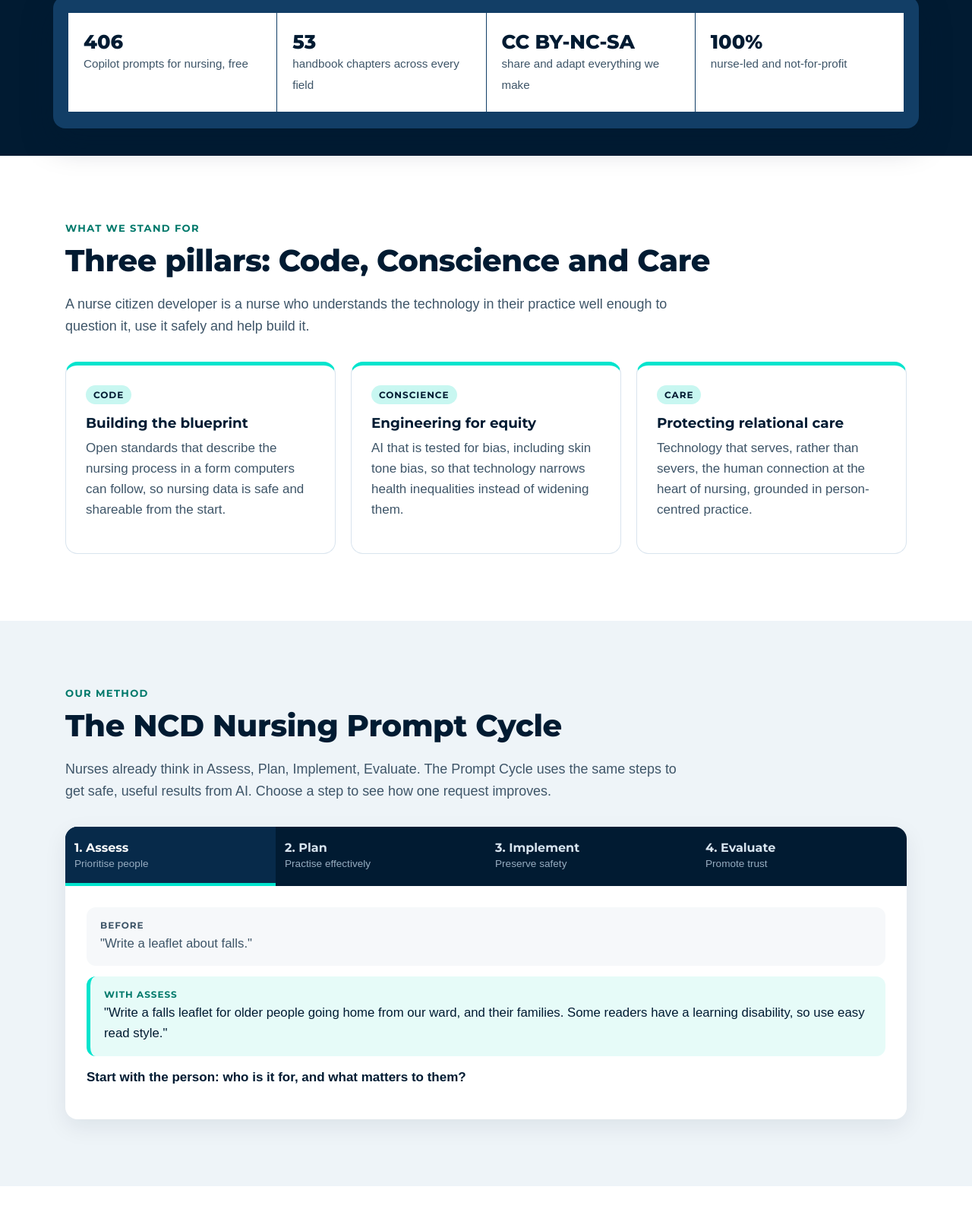
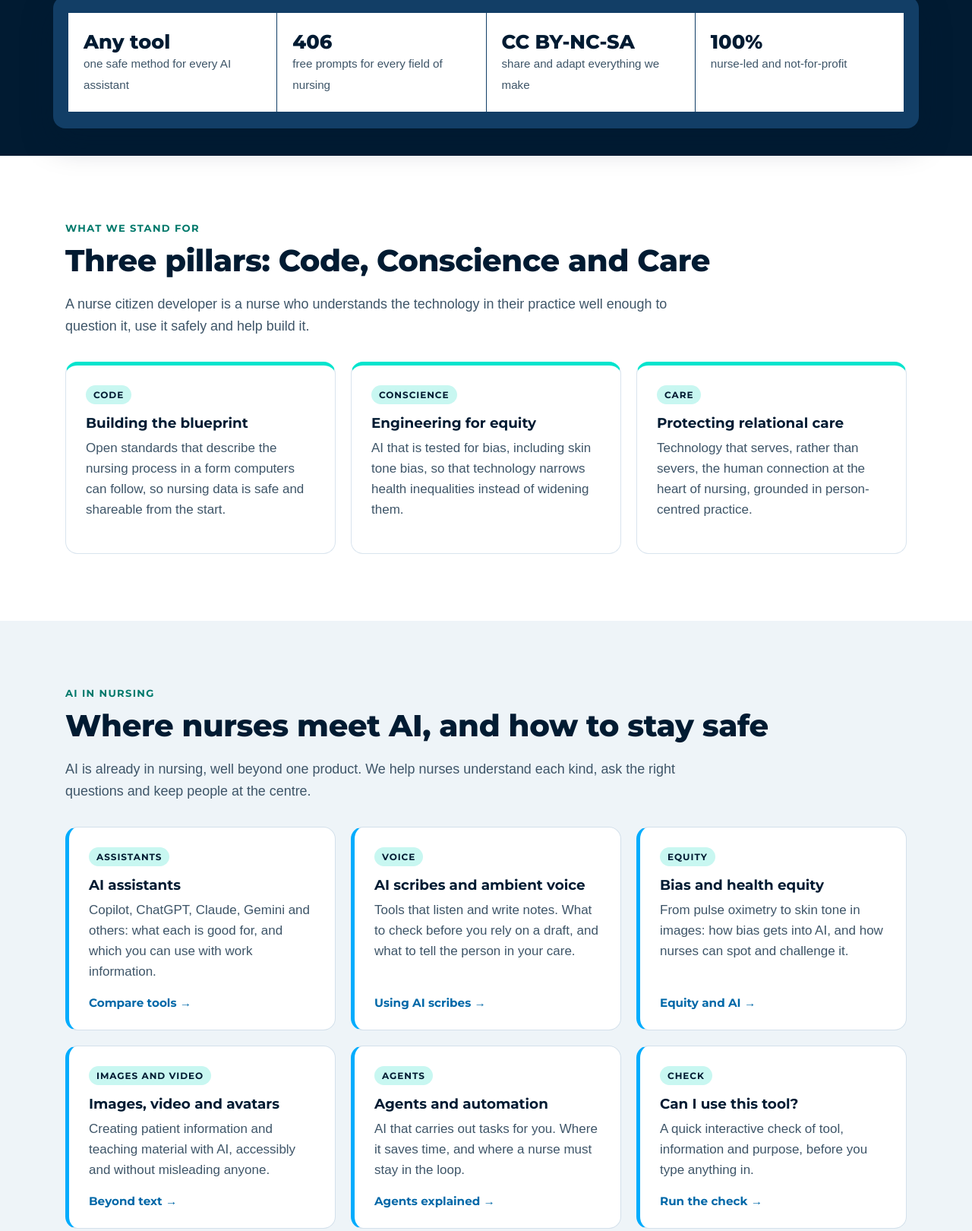
Before and after one commit to Clinical-Quality-Artifical-Intelligence/ncd-website, a plain HTML site: page index.html in a window 1280 px wide. Shown: the part 715-2335 px from the top of the page at 76% size. Drawn offline with Linux system fonts and the light colour scheme.

Commit message:
Make the site tool-neutral and add 'Where nurses meet AI'
Co-Authored-By: Claude Opus 5.5 <noreply@anthropic.com>

```diff
--- a/assets/site.css
+++ b/assets/site.css
@@ -34,6 +34,7 @@ img { max-width: 100%; height: auto; display: block; }
 .skip:focus { left: 16px; top: 16px; background: var(--white); padding: 8px 12px; z-index: 20; }
 section { padding: 88px 0; }
 section.alt { background: var(--mist); }
+.cards.ai .card { border-left: 5px solid var(--blue); }
 
 /* header */
 .top { background: var(--navy); position: sticky; top: 0; z-index: 10; border-bottom: 1px solid var(--navy-tint); }
@@ -176,3 +177,6 @@ footer a { color: var(--teal); }
   .feature { padding: 24px; }
   .foot { grid-template-columns: 1fr; }
 }
+
+.alt .feature { background: var(--white); }
+.alt .card { border-color: #d3e0eb; }
--- a/index.html
+++ b/index.html
@@ -29,6 +29,7 @@
     <a href="#top" class="brand" aria-label="Nursing Citizen Development home"><img src="assets/ncd-logo-reversed.png" alt="Nursing Citizen Development"></a>
     <button class="menu" aria-expanded="false" aria-controls="nav">Menu</button>
     <nav id="nav" aria-label="Main">
+      <a href="#ai">AI in nursing</a>
       <a href="#cycle">Prompt Cycle</a>
       <a href="#free">Free resources</a>
       <a href="#projects">Projects</a>
@@ -67,8 +68,8 @@
 
 <section class="stats" aria-label="At a glance">
   <div class="wrap">
-    <div><strong>406</strong><span>Copilot prompts for nursing, free</span></div>
-    <div><strong>53</strong><span>handbook chapters across every field</span></div>
+    <div><strong>Any tool</strong><span>one safe method for every AI assistant</span></div>
+    <div><strong>406</strong><span>free prompts for every field of nursing</span></div>
     <div><strong>CC BY-NC-SA</strong><span>share and adapt everything we make</span></div>
     <div><strong>100%</strong><span>nurse-led and not-for-profit</span></div>
   </div>
@@ -99,11 +100,27 @@
   </div>
 </section>
 
-<section class="alt" id="cycle" aria-labelledby="cycle-h">
+<section class="alt" id="ai" aria-labelledby="ai-h">
+  <div class="wrap">
+    <p class="eyebrow">AI in nursing</p>
+    <h2 id="ai-h">Where nurses meet AI, and how to stay safe</h2>
+    <p class="intro">AI is already in nursing, well beyond one product. We help nurses understand each kind, ask the right questions and keep people at the centre.</p>
+    <div class="cards three ai">
+      <a class="card link" href="https://practicedev.cloud/docs/choosing-platforms/tool-comparison"><span class="tag">Assistants</span><h3>AI assistants</h3><p>Copilot, ChatGPT, Claude, Gemini and others: what each is good for, and which you can use with work information.</p><span class="go">Compare tools</span></a>
+      <a class="card link" href="https://practicedev.cloud/docs/responsible-use/ai-scribes-on-placement"><span class="tag">Voice</span><h3>AI scribes and ambient voice</h3><p>Tools that listen and write notes. What to check before you rely on a draft, and what to tell the person in your care.</p><span class="go">Using AI scribes</span></a>
+      <a class="card link" href="https://practicedev.cloud/docs/equity-and-ai"><span class="tag">Equity</span><h3>Bias and health equity</h3><p>From pulse oximetry to skin tone in images: how bias gets into AI, and how nurses can spot and challenge it.</p><span class="go">Equity and AI</span></a>
+      <a class="card link" href="https://practicedev.cloud/docs/beyond-text/images"><span class="tag">Images and video</span><h3>Images, video and avatars</h3><p>Creating patient information and teaching material with AI, accessibly and without misleading anyone.</p><span class="go">Beyond text</span></a>
+      <a class="card link" href="https://practicedev.cloud/docs/copilot/agents"><span class="tag">Agents</span><h3>Agents and automation</h3><p>AI that carries out tasks for you. Where it saves time, and where a nurse must stay in the loop.</p><span class="go">Agents explained</span></a>
+      <a class="card link" href="https://practicedev.cloud/docs/tools/can-i-use-this"><span class="tag">Check</span><h3>Can I use this tool?</h3><p>A quick interactive check of tool, information and purpose, before you type anything in.</p><span class="go">Run the check</span></a>
+    </div>
+  </div>
+</section>
+
+<section id="cycle" aria-labelledby="cycle-h">
   <div class="wrap">
     <p class="eyebrow">Our method</p>
     <h2 id="cycle-h">The NCD Nursing Prompt Cycle</h2>
-    <p class="intro">Nurses already think in Assess, Plan, Implement, Evaluate. The Prompt Cycle uses the same steps to get safe, useful results from AI. Choose a step to see how one request improves.</p>
+    <p class="intro">Nurses already think in Assess, Plan, Implement, Evaluate. The Prompt Cycle uses the same steps to get safe, useful results from any AI assistant: Copilot, ChatGPT, Claude, Gemini or the tool your organisation has approved. Choose a step to see how one request improves.</p>
     <div class="cycle" data-cycle>
       <div class="steps" role="tablist" aria-label="Prompt Cycle steps">
         <button role="tab" id="t-a" aria-selected="true" aria-controls="p-a">1. Assess<small>Prioritise people</small></button>
@@ -120,7 +137,7 @@
         <div role="tabpanel" id="p-p" aria-labelledby="t-p" hidden>
           <p class="before"><span>Before</span>"Write a falls leaflet for older people…"</p>
           <p class="after"><span>With Plan</span>"…Use only the attached NICE guideline. Add nothing it doesn't say. One A4 page, reading age 9, with five short headings."</p>
-          <p class="why">Ground it in evidence and decide the shape before Copilot starts.</p>
+          <p class="why">Ground it in evidence and decide the shape before the AI starts.</p>
         </div>
         <div role="tabpanel" id="p-i" aria-labelledby="t-i" hidden>
           <p class="before"><span>Before</span>"…One A4 page, reading age 9."</p>
@@ -137,7 +154,7 @@
   </div>
 </section>
 
-<section id="free" aria-labelledby="free-h">
+<section class="alt" id="free" aria-labelledby="free-h">
   <div class="wrap">
     <p class="eyebrow">Free for every nurse</p>
     <h2 id="free-h">Everything we make is free to use and share</h2>
@@ -147,7 +164,7 @@
       <div>
         <span class="tag">New</span>
         <h3>The Nursing Copilot Handbook</h3>
-        <p>406 practical Microsoft 365 Copilot prompts for every field of nursing, with safe-use guidance, built on the nursing process and mapped to the NMC Code. Includes a searchable prompt index, a CPD log for revalidation and a printable safe-use card.</p>
+        <p>Our first free handbook focuses on Microsoft 365 Copilot, the AI tool most NHS staff now have. 406 practical prompts for every field of nursing, with safe-use guidance, built on the nursing process and mapped to the NMC Code. Includes a searchable prompt index, a CPD log for revalidation and a printable safe-use card.</p>
         <a class="btn btn-dark" href="https://handbook.nursingcitizendevelopment.com/">Download the handbook free</a>
       </div>
     </div>
@@ -160,7 +177,7 @@
       </a>
       <a class="card link" href="https://practicedev.cloud/docs/copilot/prompts">
         <span class="tag">Prompts</span>
-        <h3>Copilot prompt explorer</h3>
+        <h3>Prompt explorer</h3>
         <p>Search starter prompts by field of nursing and by stage of the nursing process, each with its safe-use level.</p>
         <span class="go">Find a prompt</span>
       </a>
```
Also changed, not shown: 1 other file.
